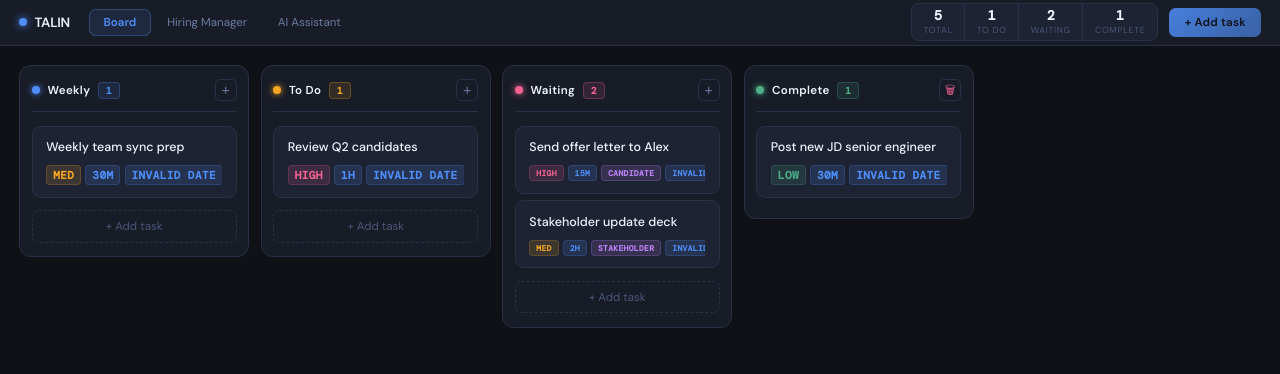
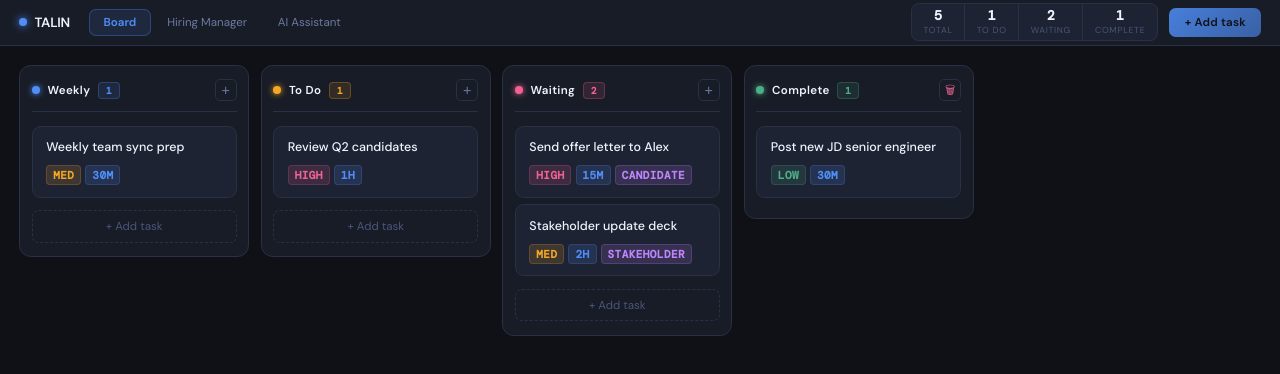
Before and after one commit to danielmackie8/prodtask, a React (Vite) app: page / in a window 1280 px wide. Shown: the top 374 px of the page. Built offline with nearby package versions, Linux system fonts and the light colour scheme.

Commit message:
Add files via upload

```diff
--- a/src/App.jsx
+++ b/src/App.jsx
@@ -365,11 +365,18 @@ function ChipRow({ task, due, done, total }) {
 }
 
 function getDueDateStyle(dueDate) {
+  if (!dueDate) return null;
   const today = new Date(); today.setHours(0,0,0,0);
   const due = new Date(dueDate);
-  if (due < today)  return { color:"#f06292", bg:"rgba(240,98,146,0.15)", label:"Overdue" };
-  if (due.getTime()===today.getTime()) return { color:"#f5a623", bg:"rgba(245,166,35,0.15)", label:"Today" };
-  return { color:"#4f8ef7", bg:"rgba(79,142,247,0.15)", label: due.toLocaleDateString("en-GB",{day:"numeric",month:"short"}) };
+  if (isNaN(due.getTime())) return null;
+  due.setHours(0,0,0,0);
+  const diff = Math.round((due - today) / (1000 * 60 * 60 * 24));
+  if (diff < 0)   return { color:"#f06292", bg:"rgba(240,98,146,0.15)", label:"Overdue" };
+  if (diff === 0) return { color:"#f5a623", bg:"rgba(245,166,35,0.15)", label:"Today" };
+  if (diff === 1) return { color:"#f5a623", bg:"rgba(245,166,35,0.12)", label:"Tomorrow" };
+  if (diff <= 7)  return { color:"#4f8ef7", bg:"rgba(79,142,247,0.15)", label:"This Week" };
+  if (diff <= 14) return { color:"#4f8ef7", bg:"rgba(79,142,247,0.10)", label:"Next Week" };
+  return null;
 }
 
 function TaskCard({ task, onClick }) {
```
Also changed, not shown: package.json (line endings or trailing spaces).
